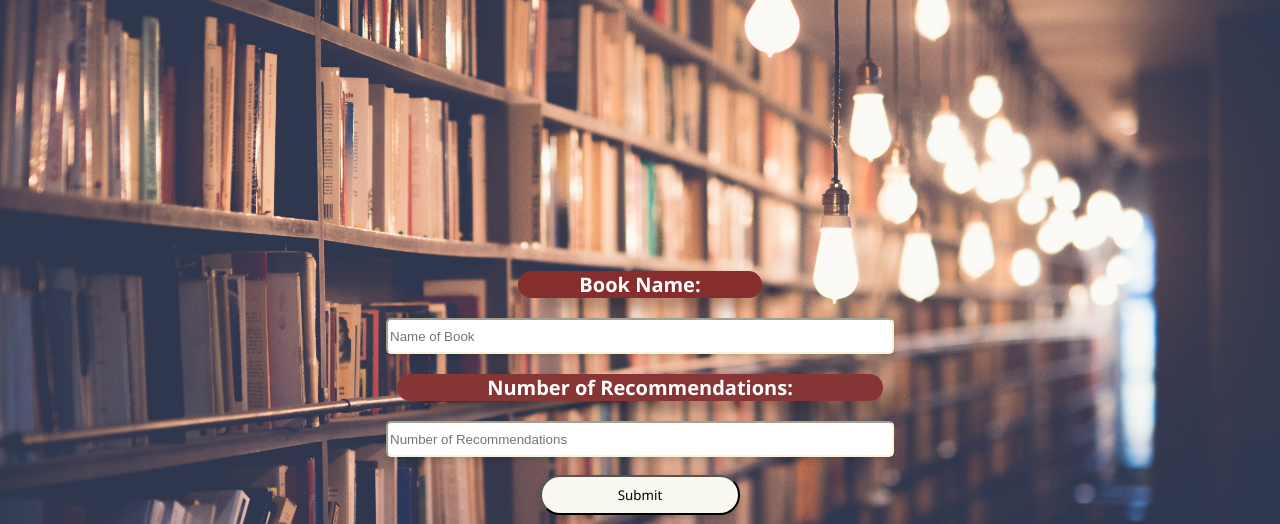
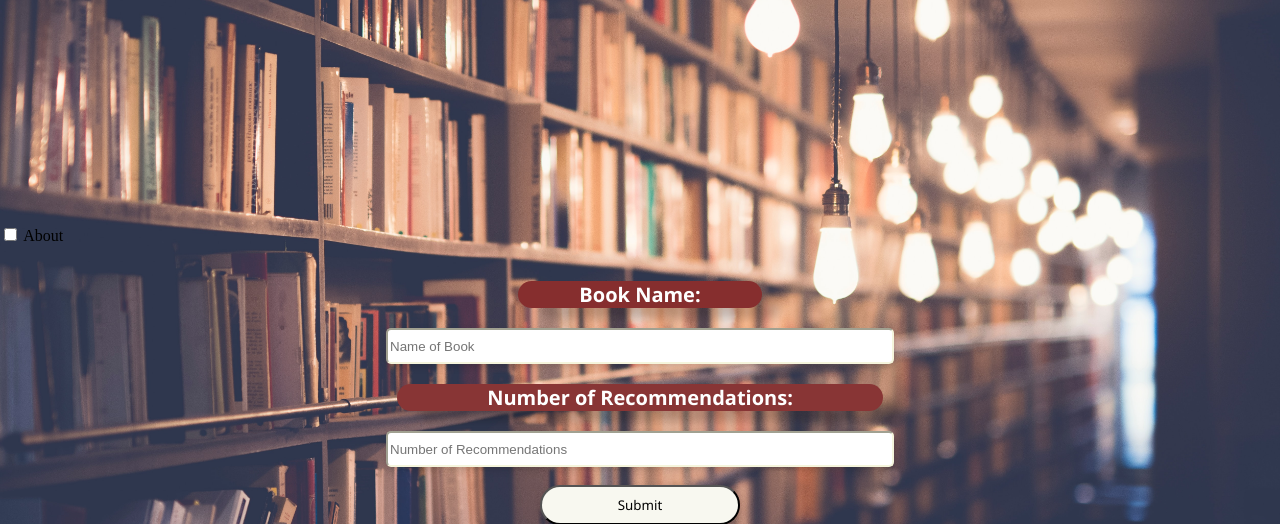
Before and after one commit to rasim321/GR_bookrec_heroku, a Flask app: page / in a window 1280 px wide. Shown: the top 524 px of the page. Run offline with Flask 2, Linux system fonts and the light colour scheme; parts of the project's set-up code (start-up, migrations or seed data) failed here and were passed over; some libraries are stand-ins or nearby versions.

Commit message:
updated About

```diff
--- a/templates/index.html
+++ b/templates/index.html
@@ -8,8 +8,32 @@
     <!-- <link rel="stylesheet" href="https://unpkg.com/mvp.css"> -->
     <link rel="stylesheet" href="..\static\styles.css">
 </head>
+
 <body>
+
+
+    <div class="about">
+        <input type="checkbox" id="toggle">
+    <label for="toggle">About</label>
+
+    <dialog class="aboutmsg" >
+      <p>
+
+      Lorem ipsum dolor sit amet consectetur adipisicing elit. Ipsa nihil dolore similique quis qui ad blanditiis ex eum! Enim maiores ipsam fugiat officiis earum distinctio natus reprehenderit aliquam est iusto!
+
+      </p>
+
+
+      <label for="toggle">Close</label>
+    </dialog>
+
+    </div>
+
+
+
     <div class="container">
+
+
         <!-- <img src="../static/front.jpg" alt="Books" class="logo"> -->
 
         <form action="/submit" method="POST">
@@ -45,7 +69,7 @@
 
     </div>
 
-    <div class="msg">
+  <div class="msg">
     {% if message %}
     <p class="message">{{ message | safe }}</p>
     {% endif %}
@@ -53,4 +77,5 @@
     <br>
 
 </body>
+
 </html>
```
